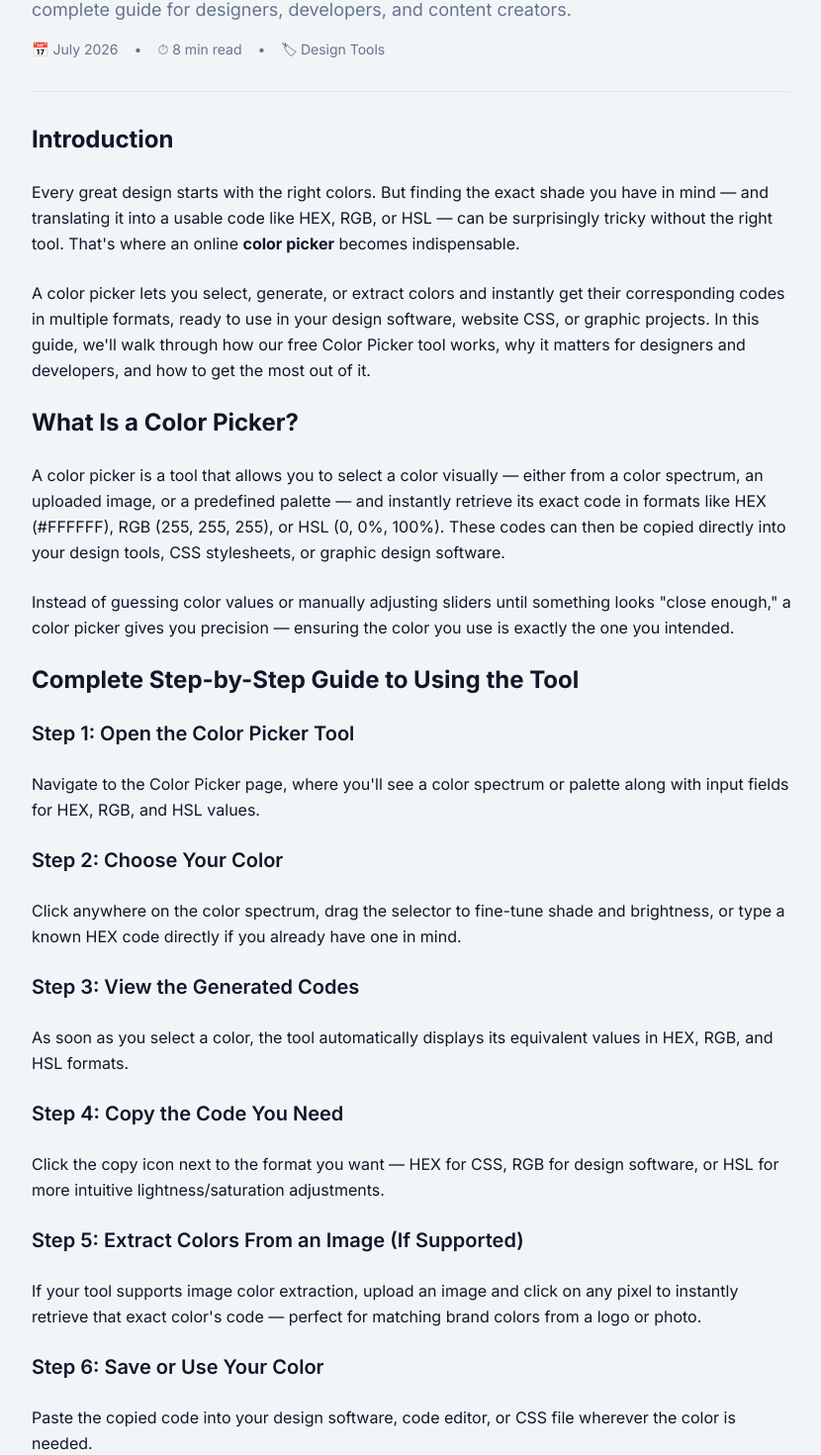
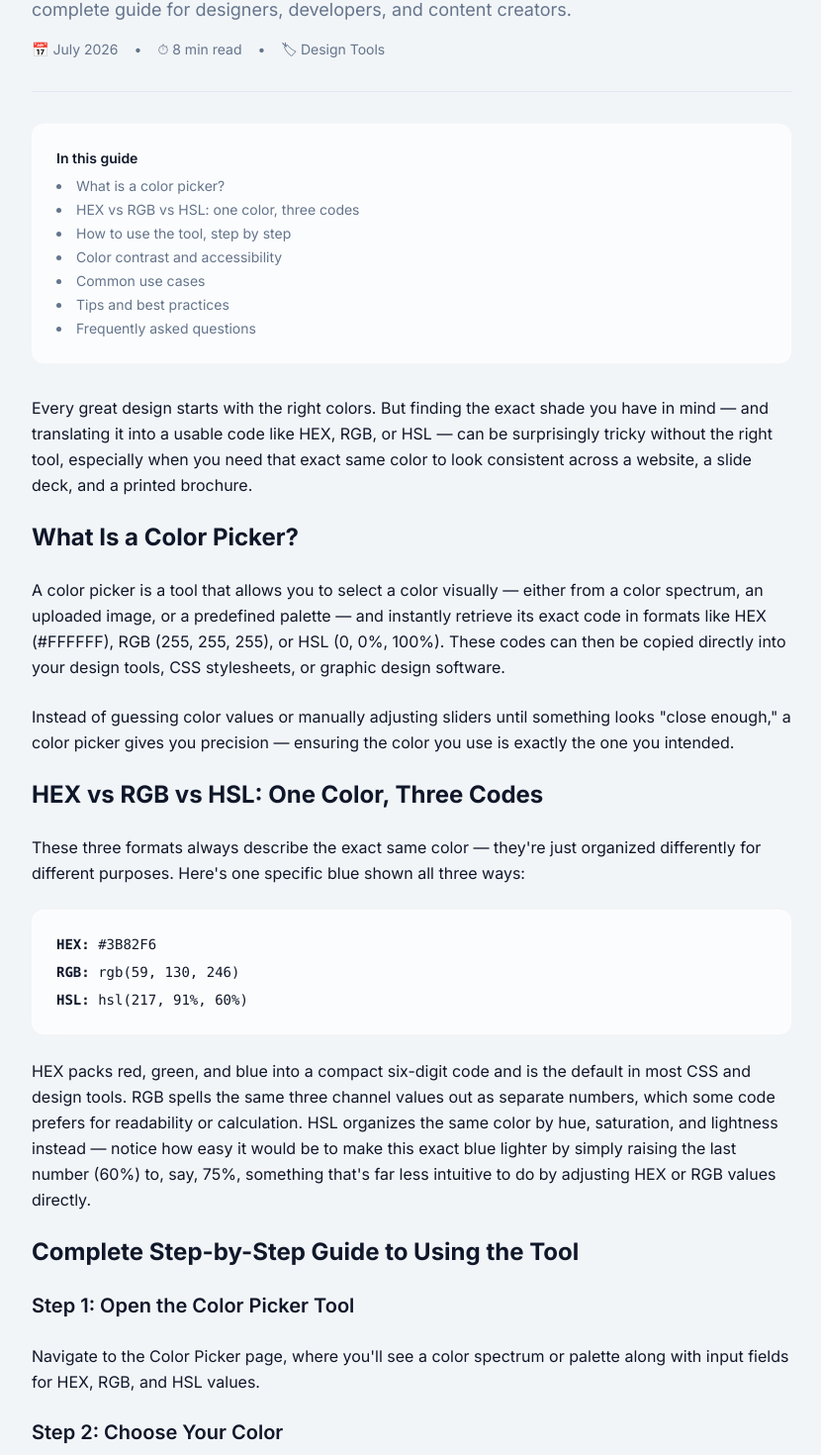
Before and after one commit to surajkumar122024-star/ok01, a Next.js app: page /blog/color-picker-guide-for-designers in a window 1280 px wide. Shown: the part 356-1826 px from the top of the page at 99% size, without its empty margins (224-1054 px from the left). Built offline with nearby package versions, Linux system fonts and the light colour scheme.

Commit message:
Improve color-picker article: add TOC, real HEX/RGB/HSL conversion example, WCAG accessibility/contrast section, 3 more FAQs — expand to ~1655 words

```diff
--- a/src/app/blog/color-picker-guide-for-designers/page.tsx
+++ b/src/app/blog/color-picker-guide-for-designers/page.tsx
@@ -36,20 +36,55 @@ export default function ColorPickerGuideForDesignersArticle() {
 
         <hr className="border-border" />
 
+        {/* Table of Contents */}
+        <nav className="glass rounded-xl border p-6 space-y-2 text-sm">
+          <p className="font-semibold mb-2">In this guide</p>
+          <ul className="space-y-1 list-disc list-inside text-muted-foreground">
+            <li><a href="#what-is" className="hover:text-primary">What is a color picker?</a></li>
+            <li><a href="#formats" className="hover:text-primary">HEX vs RGB vs HSL: one color, three codes</a></li>
+            <li><a href="#how-to" className="hover:text-primary">How to use the tool, step by step</a></li>
+            <li><a href="#accessibility" className="hover:text-primary">Color contrast and accessibility</a></li>
+            <li><a href="#use-cases" className="hover:text-primary">Common use cases</a></li>
+            <li><a href="#tips" className="hover:text-primary">Tips and best practices</a></li>
+            <li><a href="#faq" className="hover:text-primary">Frequently asked questions</a></li>
+          </ul>
+        </nav>
+
         {/* Content */}
         <div className="prose prose-neutral dark:prose-invert max-w-none space-y-6 text-base leading-relaxed">
 
-          <h2 className="text-2xl font-bold mt-8">Introduction</h2>
+          <p>
+            Every great design starts with the right colors. But finding the exact shade you have in
+            mind — and translating it into a usable code like HEX, RGB, or HSL — can be surprisingly
+            tricky without the right tool, especially when you need that exact same color to look
+            consistent across a website, a slide deck, and a printed brochure.
+          </p>
 
-          <p>Every great design starts with the right colors. But finding the exact shade you have in mind — and translating it into a usable code like HEX, RGB, or HSL — can be surprisingly tricky without the right tool. That's where an online <strong>color picker</strong> becomes indispensable.</p>
-          <p>A color picker lets you select, generate, or extract colors and instantly get their corresponding codes in multiple formats, ready to use in your design software, website CSS, or graphic projects. In this guide, we'll walk through how our free Color Picker tool works, why it matters for designers and developers, and how to get the most out of it.</p>
-
-          <h2 className="text-2xl font-bold mt-8">What Is a Color Picker?</h2>
+          <h2 id="what-is" className="text-2xl font-bold mt-8">What Is a Color Picker?</h2>
 
           <p>A color picker is a tool that allows you to select a color visually — either from a color spectrum, an uploaded image, or a predefined palette — and instantly retrieve its exact code in formats like HEX (#FFFFFF), RGB (255, 255, 255), or HSL (0, 0%, 100%). These codes can then be copied directly into your design tools, CSS stylesheets, or graphic design software.</p>
           <p>Instead of guessing color values or manually adjusting sliders until something looks "close enough," a color picker gives you precision — ensuring the color you use is exactly the one you intended.</p>
 
-          <h2 className="text-2xl font-bold mt-8">Complete Step-by-Step Guide to Using the Tool</h2>
+          <h2 id="formats" className="text-2xl font-bold mt-8">HEX vs RGB vs HSL: One Color, Three Codes</h2>
+          <p>
+            These three formats always describe the exact same color — they're just organized
+            differently for different purposes. Here's one specific blue shown all three ways:
+          </p>
+          <div className="glass rounded-xl border p-6 space-y-2 font-mono text-sm">
+            <p><strong>HEX:</strong> #3B82F6</p>
+            <p><strong>RGB:</strong> rgb(59, 130, 246)</p>
+            <p><strong>HSL:</strong> hsl(217, 91%, 60%)</p>
+          </div>
+          <p>
+            HEX packs red, green, and blue into a compact six-digit code and is the default in most
+            CSS and design tools. RGB spells the same three channel values out as separate numbers,
+            which some code prefers for readability or calculation. HSL organizes the same color by
+            hue, saturation, and lightness instead — notice how easy it would be to make this exact
+            blue lighter by simply raising the last number (60%) to, say, 75%, something that's far
+            less intuitive to do by adjusting HEX or RGB values directly.
+          </p>
+
+          <h2 id="how-to" className="text-2xl font-bold mt-8">Complete Step-by-Step Guide to Using the Tool</h2>
 
           <h3 className="text-xl font-semibold mt-6">Step 1: Open the Color Picker Tool</h3>
           <p>Navigate to the Color Picker page, where you'll see a color spectrum or palette along with input fields for HEX, RGB, and HSL values.</p>
@@ -85,7 +120,24 @@ export default function ColorPickerGuideForDesignersArticle() {
           <p><strong>4. Helps With Brand Color Matching</strong> Extracting colors directly from a logo or existing image ensures your new designs match your brand's exact palette.</p>
           <p><strong>5. Accessible to Everyone</strong> Whether you're a professional designer or a beginner working on a personal project, the tool requires no special skills or software.</p>
 
-          <h2 className="text-2xl font-bold mt-8">Common Use Cases</h2>
+          <h2 id="accessibility" className="text-2xl font-bold mt-8">Color Contrast and Accessibility</h2>
+          <p>
+            Picking the right color code is only half the job — making sure text stays readable
+            against its background matters just as much, especially for accessibility compliance. The
+            Web Content Accessibility Guidelines (WCAG) specify a minimum contrast ratio of{' '}
+            <strong>4.5:1</strong> for normal body text and <strong>3:1</strong> for large text (18pt
+            or larger, or 14pt bold), measured between the exact HEX values of your text and
+            background colors.
+          </p>
+          <p>
+            A common mistake is choosing colors that look fine to a designer with excellent eyesight
+            on a bright monitor, but fail this ratio for users with low vision or anyone viewing the
+            page on a dim screen outdoors. Once you've picked your colors here, running the exact HEX
+            pair through a free WCAG contrast checker before finalizing a design catches this early,
+            rather than after a site is live.
+          </p>
+
+          <h2 id="use-cases" className="text-2xl font-bold mt-8">Common Use Cases</h2>
 
           <ul className="list-disc pl-6 space-y-2">
           <li><strong>Building website color schemes</strong> by generating HEX codes for CSS stylesheets.</li>
@@ -97,7 +149,7 @@ export default function ColorPickerGuideForDesignersArticle() {
           <li><strong>Personal creative projects</strong>, such as digital art, home design mood boards, or social media graphics.</li>
           </ul>
 
-          <h2 className="text-2xl font-bold mt-8">Tips &amp; Best Practices</h2>
+          <h2 id="tips" className="text-2xl font-bold mt-8">Tips &amp; Best Practices</h2>
 
           <ul className="list-disc pl-6 space-y-2">
           <li>Use <strong>HEX codes</strong> for web development and CSS, since they're the most widely supported format across browsers and platforms.</li>
@@ -108,7 +160,7 @@ export default function ColorPickerGuideForDesignersArticle() {
           <li>Save your frequently used brand colors in a separate document or style guide so you don't have to re-extract them every time.</li>
           </ul>
 
-          <h2 className="text-2xl font-bold mt-8">Frequently Asked Questions</h2>
+          <h2 id="faq" className="text-2xl font-bold mt-8">Frequently Asked Questions</h2>
           <h3 className="text-lg font-semibold mt-4">What is a color picker used for?</h3>
           <p>A color picker allows you to select or extract colors and instantly retrieve their codes in formats like HEX, RGB, and HSL for use in design and development projects.</p>
           <h3 className="text-lg font-semibold mt-4">What's the difference between HEX, RGB, and HSL?</h3>
@@ -128,7 +180,11 @@ export default function ColorPickerGuideForDesignersArticle() {
           <h3 className="text-lg font-semibold mt-4">Is there a limit to how many colors I can pick?</h3>
           <p>No, you can use the Color Picker tool as many times as you need, completely free of charge.</p>
           <h3 className="text-lg font-semibold mt-4">Can I use this tool for accessibility testing?</h3>
-          <p>While the Color Picker itself focuses on identifying color codes, choosing colors with strong contrast using this tool supports better accessibility in your designs.</p>
+          <p>While the Color Picker itself focuses on identifying color codes, choosing colors with strong contrast using this tool supports better accessibility in your designs. Pair it with a dedicated WCAG contrast checker to verify your specific text/background pair meets the 4.5:1 or 3:1 ratio.</p>
+          <h3 className="text-lg font-semibold mt-4">What contrast ratio do I need for accessible text?</h3>
+          <p>WCAG guidelines require at least 4.5:1 for normal body text and 3:1 for large text (18pt+, or 14pt bold) to be considered accessible.</p>
+          <h3 className="text-lg font-semibold mt-4">Why does HSL make it easier to create color variations?</h3>
+          <p>Because HSL separates lightness and saturation from hue, you can create a lighter or darker version of the same color by adjusting just one number, rather than recalculating all three RGB channel values.</p>
 
           <h2 className="text-2xl font-bold mt-8">Conclusion</h2>
 
```
